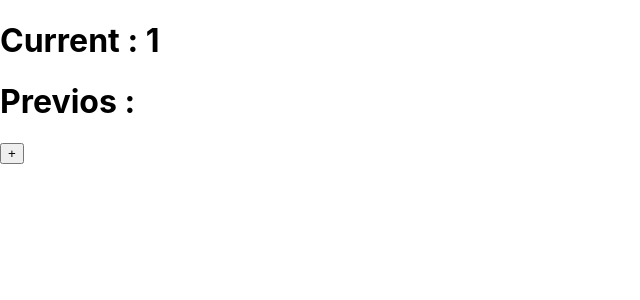
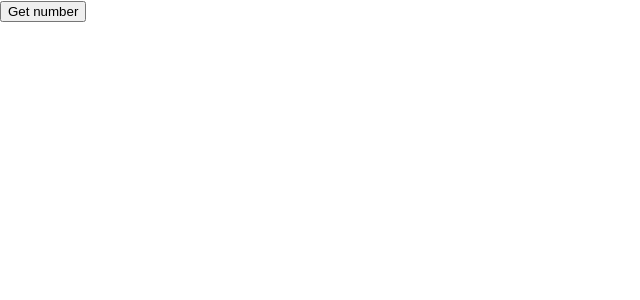
Before and after one commit to yash-purkar/react-concepts, a React (Create React App) app in the folder react-practical-questions/: page / in a window 1280 px wide. Shown: the top 300 px of the page, without its empty margins (0-640 px from the left). Built offline with nearby package versions, Linux system fonts and the light colour scheme.

Commit message:
useState

```diff
--- a/react-practical-questions/src/App.js
+++ b/react-practical-questions/src/App.js
@@ -8,8 +8,9 @@ import Posts from './Axios/Posts';
 import AxiosPost from './Axios/AxiosPost';
 import UseState from './Hooks/UseState';
 import UseEffect from './Hooks/UseEffect';
-import PrevState from './Hooks/PreviousState'
-
+import PrevState from './Hooks/PreviousState';
+import HookWithObject from './Hooks/HookWithObject'
+import WithArray from './Hooks/WithArray'
 
 function App() {
   return (
@@ -22,7 +23,9 @@ function App() {
     // <AxiosPost />
     // <UseState />
     // <UseEffect />
-    <PrevState />
+    // <PrevState />
+    // <HookWithObject />
+    <WithArray />
 
   );
 }
--- /dev/null
+++ b/react-practical-questions/src/Hooks/HookWithObject.js
@@ -0,0 +1,20 @@
+import React, { useState } from 'react'
+
+export default function HookWithObject() {
+  const [name, setName] = useState({
+    fname: "",
+    lname: ""
+  })
+
+  return (
+    <div>
+      <form action="">
+        Fname : <input type="text" value={name.fname} onChange={(e) => setName({ ...name, fname: e.target.value })} />
+        Lname : <input type="text" value={name.lname} onChange={(e) => setName({ ...name, lname: e.target.value })} />
+      </form>
+      {name.fname}
+      <br />
+      {name.lname}
+    </div>
+  )
+}
--- /dev/null
+++ b/react-practical-questions/src/Hooks/WithArray.js
@@ -0,0 +1,25 @@
+import React, { useState } from 'react'
+
+export default function WithArray() {
+  const [number, setNumber] = useState([])
+
+  const getNumber = () => {
+    let randomNum = Math.floor(Math.random() * 50)
+    setNumber([...number, {
+      id: number.length,
+      value: randomNum
+    }]);
+  }
+  return (
+    <div>
+
+      <button onClick={getNumber}>Get number</button>
+      <ul>
+
+        {number.map((elem) => {
+          return <li key={elem.id}>{elem.value}</li>
+        })}
+      </ul>
+    </div>
+  )
+}
```
